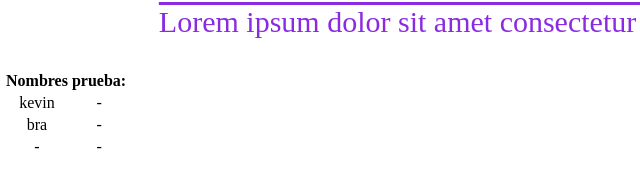
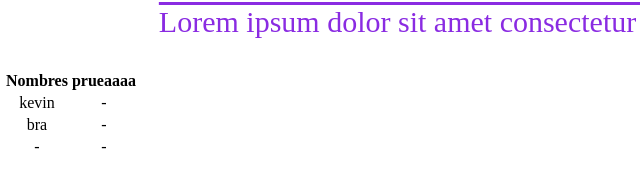
Before and after one commit to Keevin45/Proyecto-prueba, a plain HTML site: page index.html in a window 1280 px wide. Shown: the part 622-797 px from the top of the page, 5-645 px from the left. Drawn offline with Linux system fonts and the light colour scheme.

Commit message:
Rama_modi

```diff
--- a/index.html
+++ b/index.html
@@ -32,7 +32,7 @@
 						<tr>
 							<th>Nombres</th>
 
-							<th>prueba:</th>
+							<th>prueaaaa</th>
 						</tr>
 
 						<tr>
```
